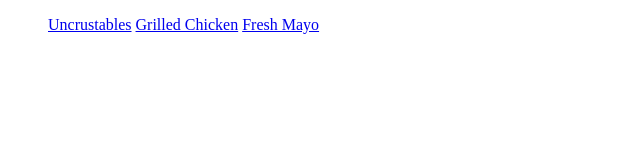
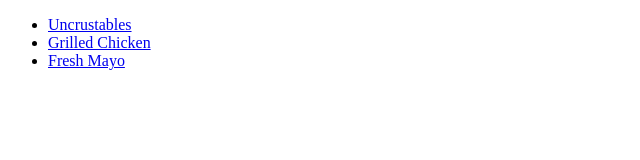
Before and after one commit to bingjon1/Recipes, a plain HTML site: page index.html in a window 1280 px wide. Shown: the whole page, without its empty margins (0-640 px from the left). Drawn offline with Linux system fonts and the light colour scheme.

Commit message:
recipes added to list items

```diff
--- a/index.html
+++ b/index.html
@@ -6,9 +6,9 @@
 </header>
 <body>
     <ul>
-        <a href="./recipes/uncrustables.html" >Uncrustables</a>
-        <a href="./recipes/grilledChicken.html">Grilled Chicken</a>
-        <a href="./recipes/freshMayo.html">Fresh Mayo</a>
+        <li><a href="./recipes/uncrustables.html" >Uncrustables</a></li>
+        <li><a href="./recipes/grilledChicken.html">Grilled Chicken</a></li>
+        <li><a href="./recipes/freshMayo.html">Fresh Mayo</a></li>
     </ul>
 </body>
 </html>
```
